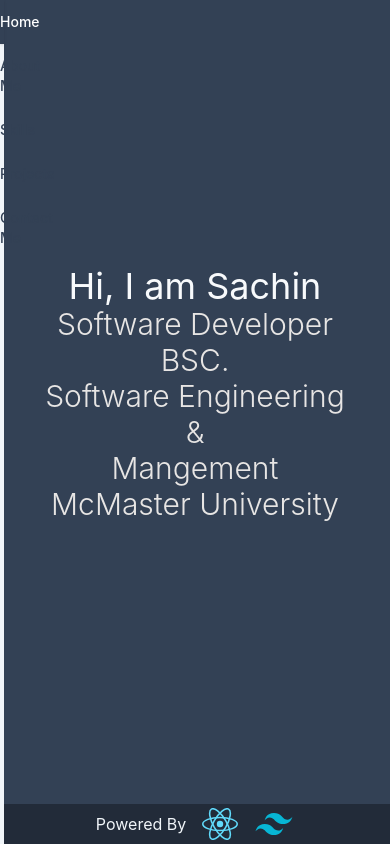
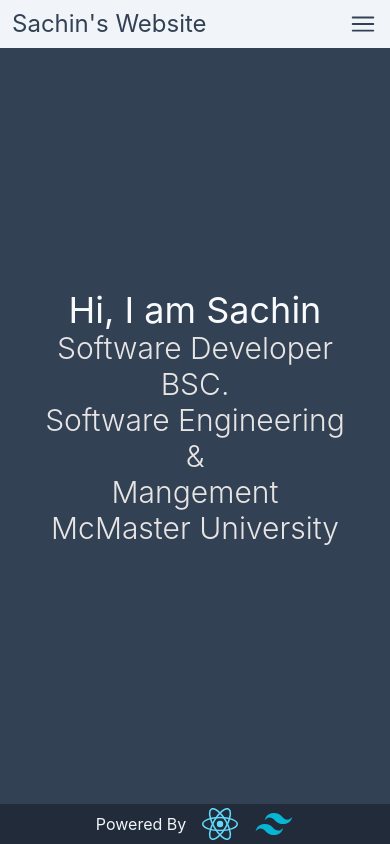
Before and after one commit to sachin12000/personal-website-v2, a React (Create React App) app: page / in a window 390 px wide. Shown: the top 844 px of the page. Built offline with nearby package versions, Linux system fonts and the light colour scheme.

Commit message:
navbar works on mobile

```diff
--- a/src/App.js
+++ b/src/App.js
@@ -7,8 +7,8 @@ import Projects from './components/Projects';
 import ContactMe from './components/ContactMe';
 import { useState } from 'react';
 import Footer from './components/Footer';
+import useScreenMediaQuery from './useScreenMediaQuery';
 
-export default function MyTabs() {
 const tabData = [{
   id: 'home',
   text: 'Home'
@@ -26,26 +26,31 @@ export default function MyTabs() {
   text: 'Contact Me'
 }];
 
+export default function MyTabs() {
   const [ visibleSection, setVisibleSection ] = useState(tabData[0].id);
+  const [ isMobile, setIsMobile ] = useState();
+
+  useScreenMediaQuery("(max-width: 640px)", (matched) => setIsMobile(matched))
+  console.log(isMobile)
 
   return (
     <div className='w-full text-slate-100'>
-      <nav className="fixed top-0 left-0 z-10 h-screen w-1 sm:w-24 md:w-32 lg:w-64 bg-slate-100">
-        <Navbar items={tabData} selectedTab={visibleSection} />
+      <nav className="fixed top-0 left-0 z-10 w-screen sm:w-24 sm:h-screen md:w-32 lg:w-64">
+        <Navbar mobile={isMobile} items={tabData} selectedTab={visibleSection} />
       </nav>
-      <ContentWrapper id="home" setVisibility={setVisibleSection} justifyContentCenter alignItemsCenter>
+      <ContentWrapper id="home" setVisibility={setVisibleSection} justifyContentCenter alignItemsCenter mobile={isMobile}>
         <Home/>
       </ContentWrapper>
-      <ContentWrapper id="aboutme" setVisibility={setVisibleSection} justifyContentCenter alignItemsCenter>
+      <ContentWrapper id="aboutme" setVisibility={setVisibleSection} justifyContentCenter alignItemsCenter mobile={isMobile}>
         <AboutMe/>
       </ContentWrapper>
-      <ContentWrapper id="skills" setVisibility={setVisibleSection}>
+      <ContentWrapper id="skills" setVisibility={setVisibleSection} mobile={isMobile}>
         <Skills/>
       </ContentWrapper>
-      <ContentWrapper id="projects" setVisibility={setVisibleSection} justifyContentCenter alignItemsCenter>
+      <ContentWrapper id="projects" setVisibility={setVisibleSection} justifyContentCenter alignItemsCenter mobile={isMobile}>
         <Projects/>
       </ContentWrapper>
-      <ContentWrapper id="contactme" setVisibility={setVisibleSection} justifyContentCenter alignItemsCenter>
+      <ContentWrapper id="contactme" setVisibility={setVisibleSection} justifyContentCenter alignItemsCenter mobile={isMobile}>
         <ContactMe/>
       </ContentWrapper>
       <Footer/>
--- a/src/components/ContentWrapper.js
+++ b/src/components/ContentWrapper.js
@@ -2,7 +2,7 @@ import { useEffect, useRef } from "react";
 import { combineClasses } from "./util";
 
 const ContentWrapper = (props) => {
-    const { id, flexDirection, justifyContentCenter, alignItemsCenter, children, setVisibility } = props;
+    const { id, flexDirection, justifyContentCenter, alignItemsCenter, children, setVisibility, mobile } = props;
 
     // used for setting the correct navbar option when scrolling
     const wrapperRef = useRef(null);
@@ -12,7 +12,7 @@ const ContentWrapper = (props) => {
         });
         if (wrapperRef.current) observer.observe(wrapperRef.current)
         return  () => { if (wrapperRef.current) observer.disconnect() }
-    }, [wrapperRef.current]);
+    }, [id, setVisibility]);
 
     let flexParams = [];
     if (flexDirection === 'col') {
@@ -28,6 +28,7 @@ const ContentWrapper = (props) => {
     }
 
     let classNames = "min-h-screen pb-14 sm:ml-24 md:ml-32 lg:ml-64 bg-slate-700";
+    if (mobile) classNames = combineClasses(classNames, "pt-12");
     if (flexParams.length > 0) {
         classNames = combineClasses(classNames, ...flexParams, 'flex');
     }
--- a/src/components/Navbar.js
+++ b/src/components/Navbar.js
@@ -1,17 +1,23 @@
 import { Tab } from '@headlessui/react'
+import { useState, useRef } from 'react';
 import { combineClasses } from './util';
+import { HiBars3 } from "react-icons/hi2";
 
 const Navbar = (props) => {
-    const { items, selectedTab } = props;
+    const { items, selectedTab, mobile } = props;
+    const [ navBarOpen, setNavBarOpen ] = useState(false);
+    const tabRef = useRef();
 
-    const tabClasses = 'py-3 text-sm font-medium leading-5 text-slate-700 focus:outline-1';
-    const tabUnselected = combineClasses(tabClasses, 'text-blue-100 hover:bg-slate-200 hover:text-slate-900');
+    const tabClasses = 'h-12 text-sm font-medium leading-5 text-slate-700 focus:outline-1';
+    const tabUnselected = combineClasses(tabClasses, 'hover:bg-slate-200 hover:text-slate-900');
     const tabSelected = combineClasses(tabClasses, 'outline-none bg-slate-700 text-white shadow');
 
     const itemsObj = {}; // map of tabID to tab index. used for setting active tab during scroll
     items.forEach((tab, i) => itemsObj[tab.id] = i);
 
-    const scroll = (id) => {
+    // scrolls to the selected content and closes the navbar menu if its open
+    const handleTabClick = (id) => {
+        if (navBarOpen) setNavBarOpen(false);
         const y = document.getElementById(id).offsetTop;
         window.scrollTo({
             top: y,
@@ -19,21 +25,43 @@ const Navbar = (props) => {
         })
     }
 
-    return (
-        <Tab.Group vertical className="w-full h-full flex flex-col" selectedIndex={itemsObj[selectedTab]}>
+    // the top property is animated to slide the nav bar in and out of view on mobile.
+    const animatedSlideDown = {
+        top: mobile ?
+            ( navBarOpen ? 0 : tabRef.current ?
+                -tabRef.current.offsetHeight : "-1000px" ) : 0
+    }
+    const navTabs =
+        (<Tab.Group vertical
+            ref={tabRef}
+            className="relative w-full flex flex-col bg-slate-100 transition-all duration-500 sm:transition-none"
+            style={animatedSlideDown}
+            selectedIndex={itemsObj[selectedTab]}>
             <Tab.List>
             { items.map((tab) =>
                 <Tab
                     key={tab.id}
                     className={({selected}) => selected ? tabSelected : tabUnselected}
-                    onClick={() => scroll(tab.id)}
+                    onClick={() => handleTabClick(tab.id)}
                     >
                         {tab.text}
                 </Tab>
             )}
             </Tab.List>
-        </Tab.Group>
-    );
+        </Tab.Group>);
+
+    if (!mobile)
+        return navTabs;
+    else
+        return (
+            <div className='absolute w-full h-12'>
+                <div className='relative z-10 h-12 px-3 bg-slate-100 flex flex-row justify-between items-center'>
+                    <h1 className='text-2xl text-slate-700'>Sachin's Website</h1>
+                    <HiBars3 className='text-slate-700' size={30} onClick={() => setNavBarOpen(!navBarOpen)}/>
+                </div>
+                { navTabs }
+            </div>
+        )
 }
 
 export default Navbar;
--- /dev/null
+++ b/src/useScreenMediaQuery.js
@@ -0,0 +1,31 @@
+import { useEffect } from "react"
+
+/**
+ * Hook that attaches an event listener that is called when the provided media query is matched.
+ * @param {String} mediaQuery A media query that is matched against the window
+ * @param {function} eventHandler Event handler to be called when the media query is matched. The handler is passed a boolean telling if the media query is matched or not
+ */
+const useScreenMediaQuery = (mediaQuery, eventHandler) => {
+    useEffect(() => {
+        const watcher = window.matchMedia(mediaQuery);
+        const listener = (e) => { if (eventHandler) {eventHandler(e.matches)} };
+        // const listener = (matches) => {  console.log(matches) };
+        if (watcher.addEventListener) {
+            // console.log("hooked")
+          watcher.addEventListener("change", listener);
+        } else {
+          watcher.addListener(listener);
+        }
+        listener(watcher);  // pass the initial matching state to the handler
+        return () => {
+            // console.log('unhooked')
+          if (watcher.removeEventListener) {
+            return watcher.removeEventListener("change", listener);
+          } else {
+            return watcher.removeListener(listener);
+          }
+        };
+      }, [mediaQuery]);
+}
+
+export default useScreenMediaQuery;
```
Lines whose indentation alone changed are shown as unchanged.
